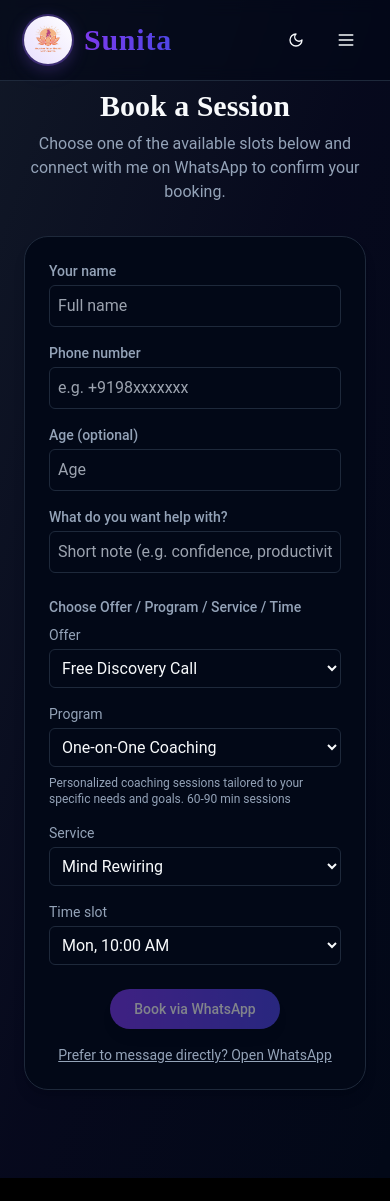
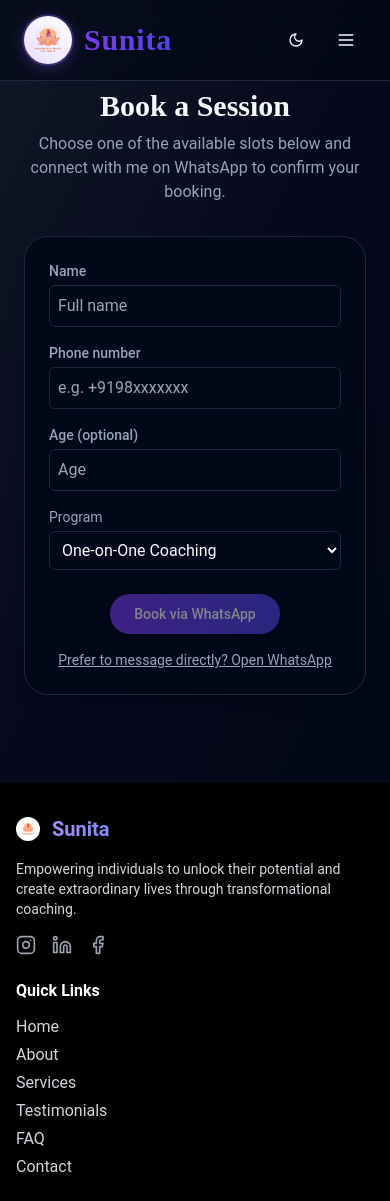
Before and after one commit to Krittika-Tiwari/LifeCoach-master, a React (Create React App) app: page /book in a window 390 px wide. Shown: the top 1201 px of the page. Built offline with nearby package versions, Linux system fonts and the light colour scheme.

Commit message:
fixing issue with navbar responsiveness on mobile devices

```diff
--- a/src/components/BookSession.jsx
+++ b/src/components/BookSession.jsx
@@ -2,57 +2,12 @@ import React, { useState } from "react";
 import { Button } from "./ui/button";
 
 const BookSession = () => {
-  const timeslots = [
-    { id: 1, label: "Mon, 10:00 AM" },
-    { id: 2, label: "Tue, 2:00 PM" },
-    { id: 3, label: "Wed, 6:00 PM" },
-    { id: 4, label: "Thu, 8:00 AM" },
-    { id: 5, label: "Fri, 11:00 AM" },
-    { id: 6, label: "Sat, 4:00 PM" },
+  const programs = [
+    "One-on-One Coaching",
+    "Group Coaching",
+    "Peak Performance Programs",
+    "HRCM Coaching",
   ];
-
-  const offers = [
-    "Free Discovery Call",
-    "Book a Session",
-    "Program Enrollment",
-  ];
-
-  const programs = [
-    {
-      title: "One-on-One Coaching",
-      subtitle:
-        "Personalized coaching sessions tailored to your specific needs and goals. 60-90 min sessions",
-    },
-    {
-      title: "Group Coaching",
-      subtitle: "Transform alongside like-minded individuals. Weekly sessions",
-    },
-    {
-      title: "Peak Performance Programs",
-      subtitle:
-        "Intensive programs designed to maximize your potential. 3-6 month programs",
-    },
-    {
-      title: "HRCM Coaching",
-      subtitle:
-        "Health, Relationships, Career and Money coaching. Customized timeline",
-    },
-  ];
-
-  const servicesList = [
-    "Mind Rewiring",
-    "Subconscious Mind Programming",
-    "Healing",
-    "Confidence and Clarity Sessions",
-    "Productivity and Time Management",
-    "Peak Performance Coaching",
-  ];
-
-  const [timeSlot, setTimeSlot] = useState(timeslots[0].id);
-  const [offer, setOffer] = useState(offers[0]);
-  const [programType, setProgramType] = useState(programs[0].title);
-  const [programSubtitle, setProgramSubtitle] = useState(programs[0].subtitle);
-  const [serviceType, setServiceType] = useState(servicesList[0]);
 
   const whatsappNumber = "+919279231459";
 
@@ -60,17 +15,15 @@ const BookSession = () => {
   const [name, setName] = useState("");
   const [phone, setPhone] = useState("");
   const [age, setAge] = useState("");
-  const [reason, setReason] = useState("");
+  const [programType, setProgramType] = useState(programs[0]);
 
   const handleWhatsApp = () => {
-    const slotLabel = timeslots.find((s) => s.id === timeSlot)?.label || "";
     const message = `Hi Sunita,\n\nName: ${name || "-"}\nPhone: ${
       phone || "-"
     }\nAge: ${
       age || "-"
-    }\nOffer: ${offer}\nProgram: ${programType}\nService: ${serviceType}\nPreferred slot: ${slotLabel}\nReason: ${
-      reason || "-"
-    }\n\nPlease let me know the next steps.`;
+    }\nProgram: ${programType}\n\nPlease let me know the next steps.`;
+
     const ownerPhone = whatsappNumber.replace(/[^0-9]/g, "");
     const url = `https://wa.me/${ownerPhone}?text=${encodeURIComponent(
       message
@@ -92,11 +45,10 @@ const BookSession = () => {
         </div>
 
         <div className="bg-card rounded-3xl p-6 sm:p-8 border border-border shadow-lg">
-          {/* Contact form */}
           <div className="grid grid-cols-1 sm:grid-cols-2 gap-4 mb-6">
             <div>
               <label className="block text-sm font-medium text-muted-foreground mb-1">
-                Your name
+                Name
               </label>
               <input
                 value={name}
@@ -105,6 +57,7 @@ const BookSession = () => {
                 placeholder="Full name"
               />
             </div>
+
             <div>
               <label className="block text-sm font-medium text-muted-foreground mb-1">
                 Phone number
@@ -116,6 +69,7 @@ const BookSession = () => {
                 placeholder="e.g. +9198xxxxxxx"
               />
             </div>
+
             <div>
               <label className="block text-sm font-medium text-muted-foreground mb-1">
                 Age (optional)
@@ -127,42 +81,6 @@ const BookSession = () => {
                 placeholder="Age"
               />
             </div>
-            <div>
-              <label className="block text-sm font-medium text-muted-foreground mb-1">
-                What do you want help with?
-              </label>
-              <input
-                value={reason}
-                onChange={(e) => setReason(e.target.value)}
-                className="w-full rounded-md border border-border p-2 bg-background text-foreground"
-                placeholder="Short note (e.g. confidence, productivity)"
-              />
-            </div>
-          </div>
-
-          <div className="mb-6">
-            <label className="block text-sm font-medium text-muted-foreground mb-2">
-              Choose Offer / Program / Service / Time
-            </label>
-
-            <div className="grid grid-cols-1 gap-4">
-              <div className="grid sm:grid-cols-2 gap-4">
-                <div>
-                  <label className="block text-sm text-muted-foreground mb-1">
-                    Offer
-                  </label>
-                  <select
-                    value={offer}
-                    onChange={(e) => setOffer(e.target.value)}
-                    className="w-full rounded-md border border-border p-2 bg-background text-foreground"
-                  >
-                    {offers.map((o) => (
-                      <option key={o} value={o}>
-                        {o}
-                      </option>
-                    ))}
-                  </select>
-                </div>
 
             <div>
               <label className="block text-sm text-muted-foreground mb-1">
@@ -170,62 +88,15 @@ const BookSession = () => {
               </label>
               <select
                 value={programType}
-                    onChange={(e) => {
-                      const selectedProgram = programs.find(
-                        (p) => p.title === e.target.value
-                      );
-                      setProgramType(selectedProgram.title);
-                      setProgramSubtitle(selectedProgram.subtitle);
-                    }}
+                onChange={(e) => setProgramType(e.target.value)}
                 className="w-full rounded-md border border-border p-2 bg-background text-foreground"
               >
                 {programs.map((p) => (
-                      <option key={p.title} value={p.title}>
-                        {p.title}
+                  <option key={p} value={p}>
+                    {p}
                   </option>
                 ))}
               </select>
-                  <p className="text-xs text-muted-foreground mt-2">
-                    {programSubtitle}
-                  </p>
-                </div>
-              </div>
-
-              <div className="grid sm:grid-cols-2 gap-4">
-                <div>
-                  <label className="block text-sm text-muted-foreground mb-1">
-                    Service
-                  </label>
-                  <select
-                    value={serviceType}
-                    onChange={(e) => setServiceType(e.target.value)}
-                    className="w-full rounded-md border border-border p-2 bg-background text-foreground"
-                  >
-                    {servicesList.map((s) => (
-                      <option key={s} value={s}>
-                        {s}
-                      </option>
-                    ))}
-                  </select>
-                </div>
-
-                <div>
-                  <label className="block text-sm text-muted-foreground mb-1">
-                    Time slot
-                  </label>
-                  <select
-                    value={timeSlot}
-                    onChange={(e) => setTimeSlot(Number(e.target.value))}
-                    className="w-full rounded-md border border-border p-2 bg-background text-foreground"
-                  >
-                    {timeslots.map((t) => (
-                      <option key={t.id} value={t.id}>
-                        {t.label}
-                      </option>
-                    ))}
-                  </select>
-                </div>
-              </div>
             </div>
           </div>
 
--- a/src/components/Hero.jsx
+++ b/src/components/Hero.jsx
@@ -79,7 +79,7 @@ const Hero = () => {
 
               <div className="absolute -bottom-4 -left-4 bg-white dark:bg-gray-800 rounded-2xl p-4 shadow-xl">
                 <div className="text-center">
-                  <div className="text-2xl font-bold text-primary">15+</div>
+                  <div className="text-2xl font-bold text-primary">5+</div>
                   <div className="text-sm text-muted-foreground">Years Experience</div>
                 </div>
               </div>
--- a/src/components/Testimonials.jsx
+++ b/src/components/Testimonials.jsx
@@ -85,7 +85,7 @@ const Testimonials = () => {
             <div className="text-muted-foreground">Lives Transformed</div>
           </div>
           <div className="text-center">
-            <div className="text-4xl font-bold text-primary mb-2">15+</div>
+            <div className="text-4xl font-bold text-primary mb-2">5+</div>
             <div className="text-muted-foreground">Years Experience</div>
           </div>
           <div className="text-center">
```
Also changed, not shown: src/components/Navbar.jsx (+27 -4 lines). Lines whose indentation alone changed are shown as unchanged.
